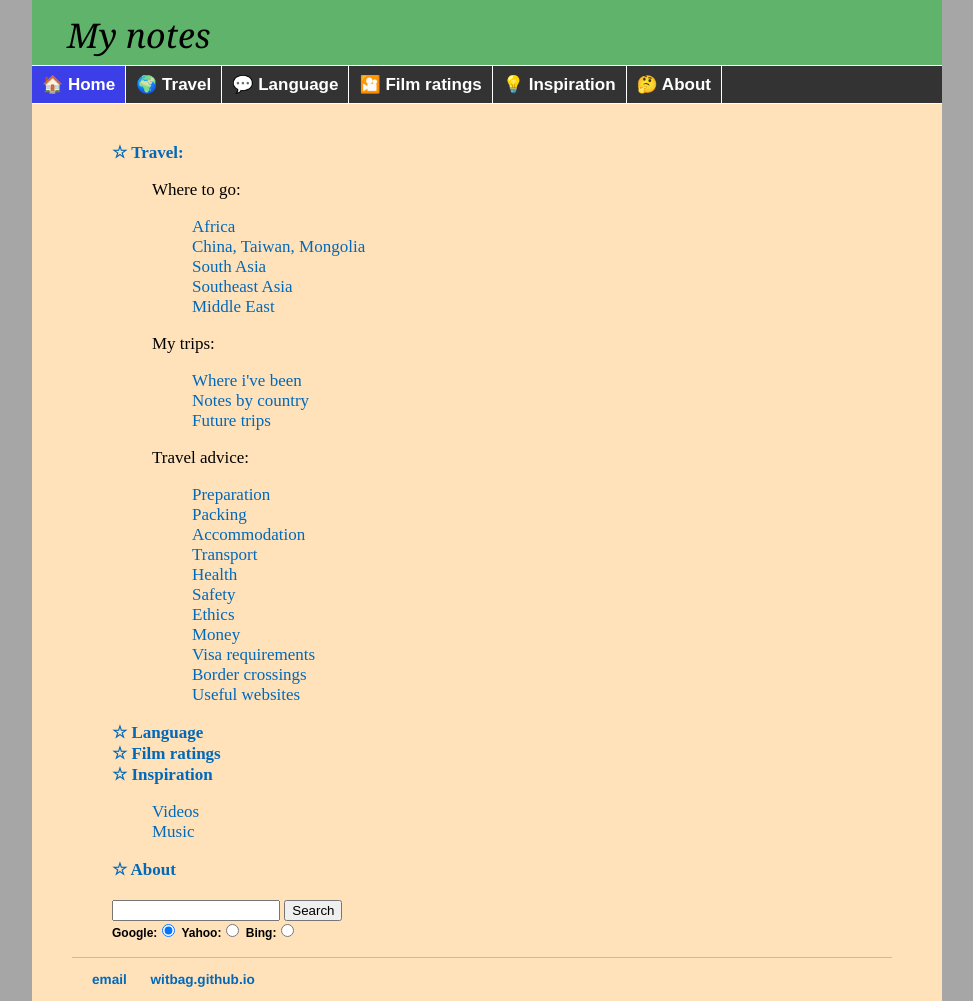
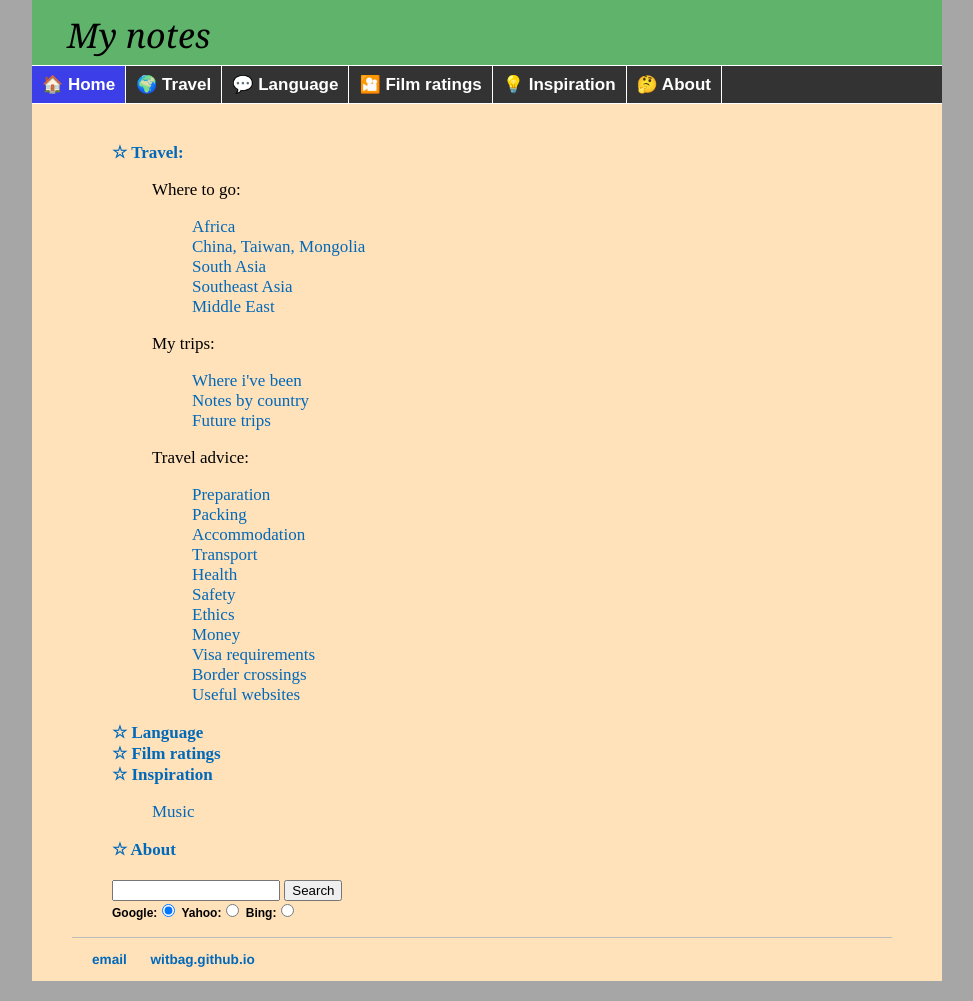
Before and after one commit to witbag/witbag.github.io, a Jekyll site: the page built from index.html, in a window 1280 px wide. Shown: the whole page, without its empty margins (153-1126 px from the left). Built offline with Jekyll 4.4.1, drawn with Linux system fonts in a browser that asks for light colours.

Commit message:
Update index.html

```diff
--- a/index.html
+++ b/index.html
@@ -41,7 +41,6 @@ Travel advice:<br>
 <a href="/likes"><b>☆ Film ratings</b></a><br>
 <a href="/inspiration"><b>☆ Inspiration</b></a>
 <dir>
-<a href="/inspiration/index.html#videos">Videos</a><br>
 <a href="/inspiration/index.html#music">Music</a><br>
 </dir>
 <a href="/about"><b>☆ About</b></a><br>
```
